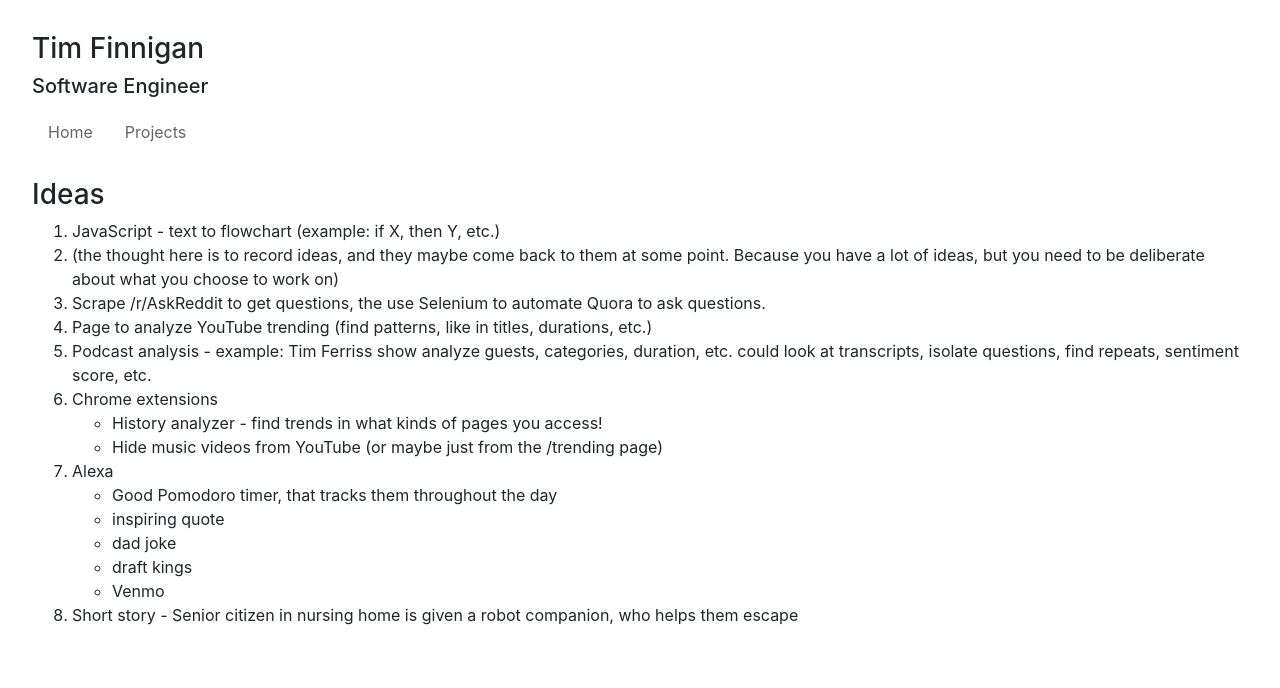
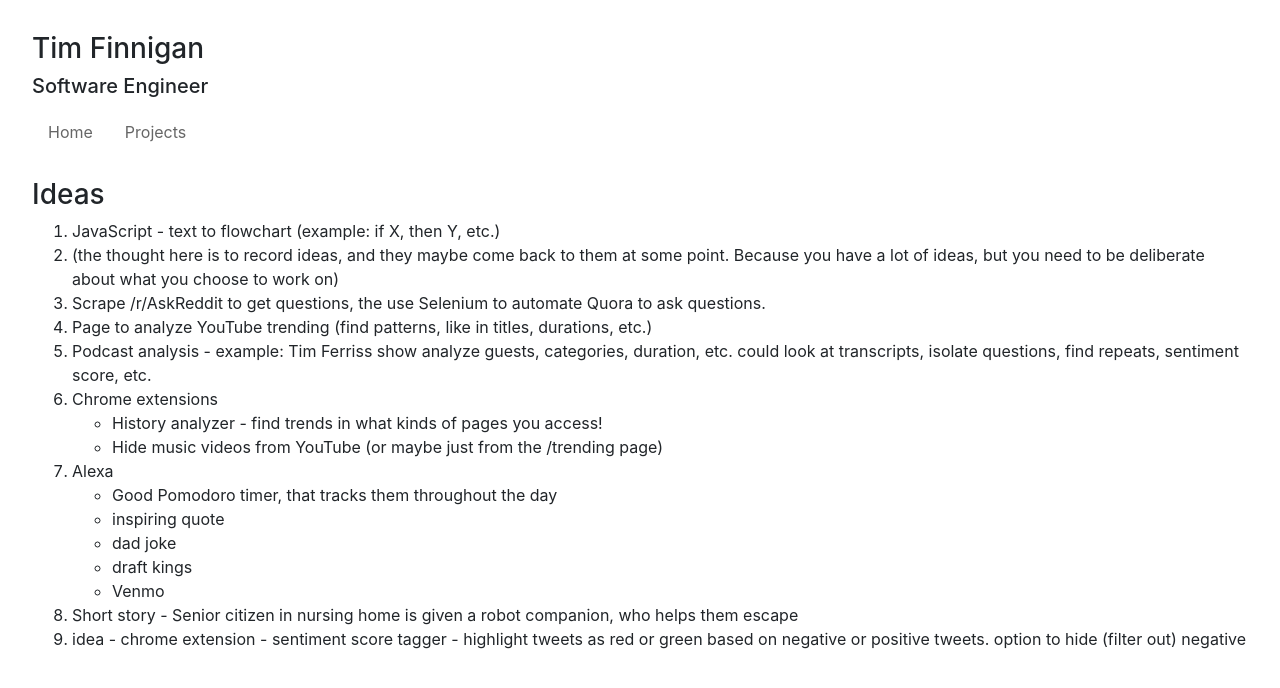
Before and after one commit to TimFinnigan/tim-finnigan-homepage, a React (Create React App) app: page /ideas in a window 1280 px wide. Shown: the top 688 px of the page. Built offline with nearby package versions, Linux system fonts and the light colour scheme.

Commit message:
add idea

```diff
--- a/src/ideas.js
+++ b/src/ideas.js
@@ -49,6 +49,11 @@ class Ideas extends React.Component {
             Short story - Senior citizen in nursing home is given a robot
             companion, who helps them escape
           </li>
+          <li>
+            idea - chrome extension - sentiment score tagger - highlight tweets
+            as red or green based on negative or positive tweets. option to hide
+            (filter out) negative
+          </li>
         </ol>
       </div>
     );
```
